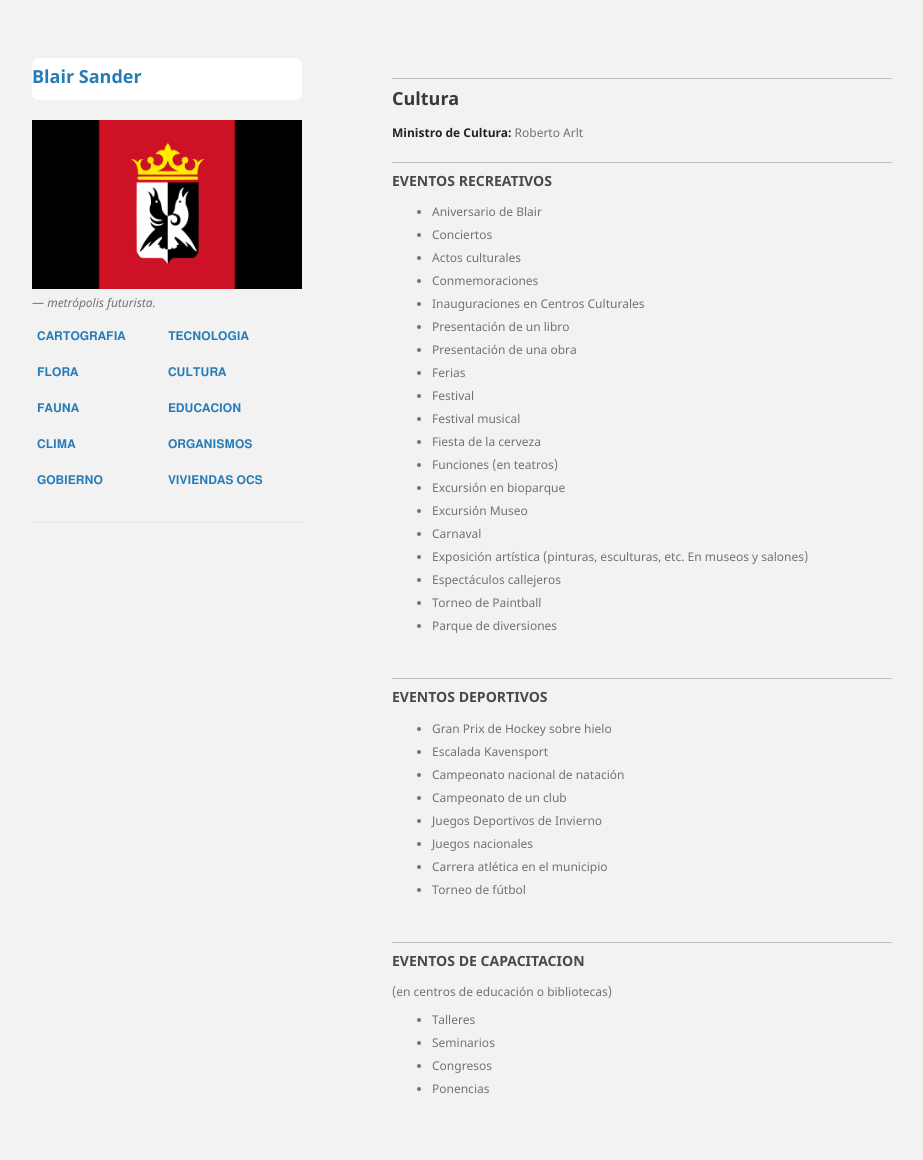
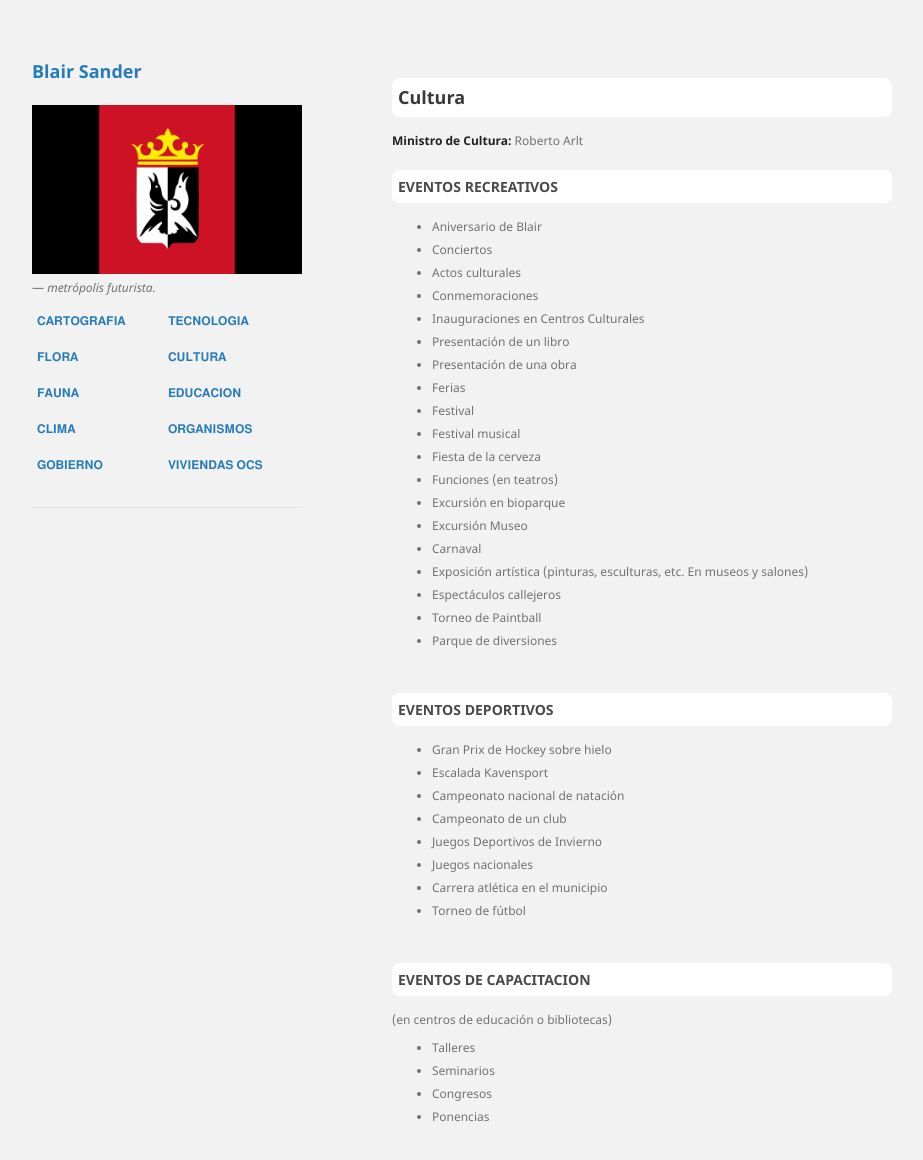
Before and after one commit to BlairSander/ciudad, a Jekyll site: the page built from cultura.md, in a window 1280 px wide and 1186 px high. Shown: the top 1160 px of the window, without its empty margins (178-1101 px from the left). Built offline with Jekyll 4.4.1, drawn with Linux system fonts in a browser that asks for light colours.

Commit message:
jekyll-theme-minimal.scss

```diff
--- a/_sass/jekyll-theme-minimal.scss
+++ b/_sass/jekyll-theme-minimal.scss
@@ -13,18 +13,15 @@ h1 {
   color:#222;
   margin:0 0 20px;
   font-size:18px;
-  border-radius: 7px;
-  background-color: white;
-  border-bottom: 5px solid white;
-  padding: 5px 0  5px;
 }
 
 h2, h3 {
   color:#222;
   margin:20px 0 15px;
-  border-top: 1px solid silver;
-  padding-top: 10px;
-  line-height:1.1;
+  background-color: white;
+  border: 1px solid white;
+  border-radius: 7px;
+  padding: 5px;
 }
 
 h4, h5, h6 {
```
